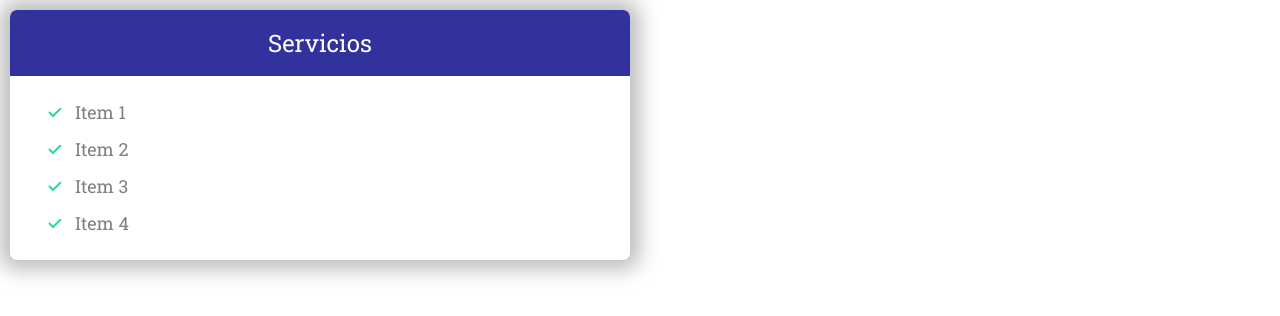
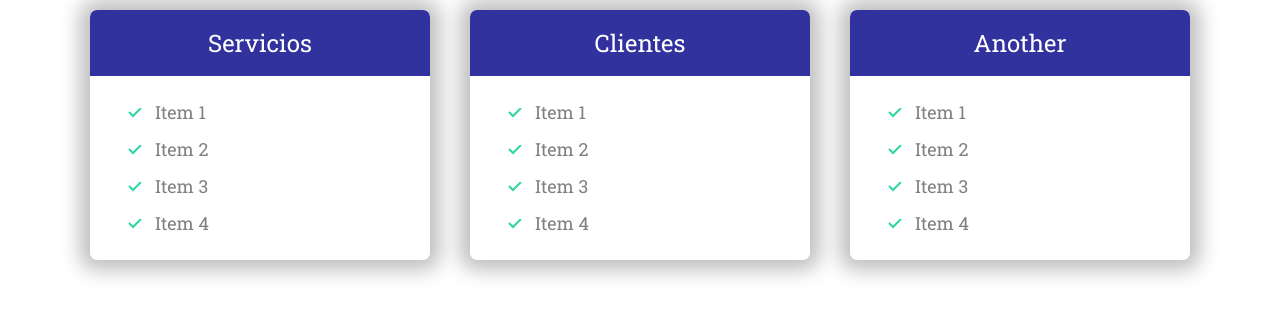
Before and after one commit to gabyreload1983/Estudio-Contable-Mugica, a plain HTML site: page index.html in a window 1280 px wide. Drawn offline with Linux system fonts and the light colour scheme.

Commit message:
Create blockPlan component

```diff
--- a/css/style.css
+++ b/css/style.css
@@ -464,9 +464,27 @@ a {
 }
 
 /* Plans */
+.plan {
+  transition: transform 0.2s ease-out;
+}
+
 .plan__name {
   color: #fff;
   margin: 0;
   font-weight: 500;
   font-size: 2.4rem;
 }
+
+.plan:hover {
+  transform: scale(1.05);
+}
+
+/* Plans Block */
+.block-plans .grid {
+  gap: 4rem;
+}
+
+.block-plans .card {
+  max-width: 500px;
+  margin: 0 auto;
+}
--- a/index.html
+++ b/index.html
@@ -14,7 +14,8 @@
     <link rel="stylesheet" href="./css/style.css" />
   </head>
   <body>
-    <div style="width: 50%; padding: 10px">
+    <section class="block container block-plans">
+      <div class="grid grid--1x3">
         <!-- Plan -->
         <div class="plan">
           <!-- Card -->
@@ -32,7 +33,40 @@
             </div>
           </div>
         </div>
+        <div class="plan">
+          <!-- Card -->
+          <div class="card card--primary">
+            <header class="card__header">
+              <h3 class="plan__name">Clientes</h3>
+            </header>
+            <div class="card__body">
+              <ul class="list list--tick">
+                <li class="list__item">Item 1</li>
+                <li class="list__item">Item 2</li>
+                <li class="list__item">Item 3</li>
+                <li class="list__item">Item 4</li>
+              </ul>
             </div>
+          </div>
+        </div>
+        <div class="plan">
+          <!-- Card -->
+          <div class="card card--primary">
+            <header class="card__header">
+              <h3 class="plan__name">Another</h3>
+            </header>
+            <div class="card__body">
+              <ul class="list list--tick">
+                <li class="list__item">Item 1</li>
+                <li class="list__item">Item 2</li>
+                <li class="list__item">Item 3</li>
+                <li class="list__item">Item 4</li>
+              </ul>
+            </div>
+          </div>
+        </div>
+      </div>
+    </section>
 
     <script src="./js/main.js"></script>
   </body>
```
Also changed, not shown: components/blockPlan.html (added, +53 -0 lines). Lines whose indentation alone changed are shown as unchanged.
